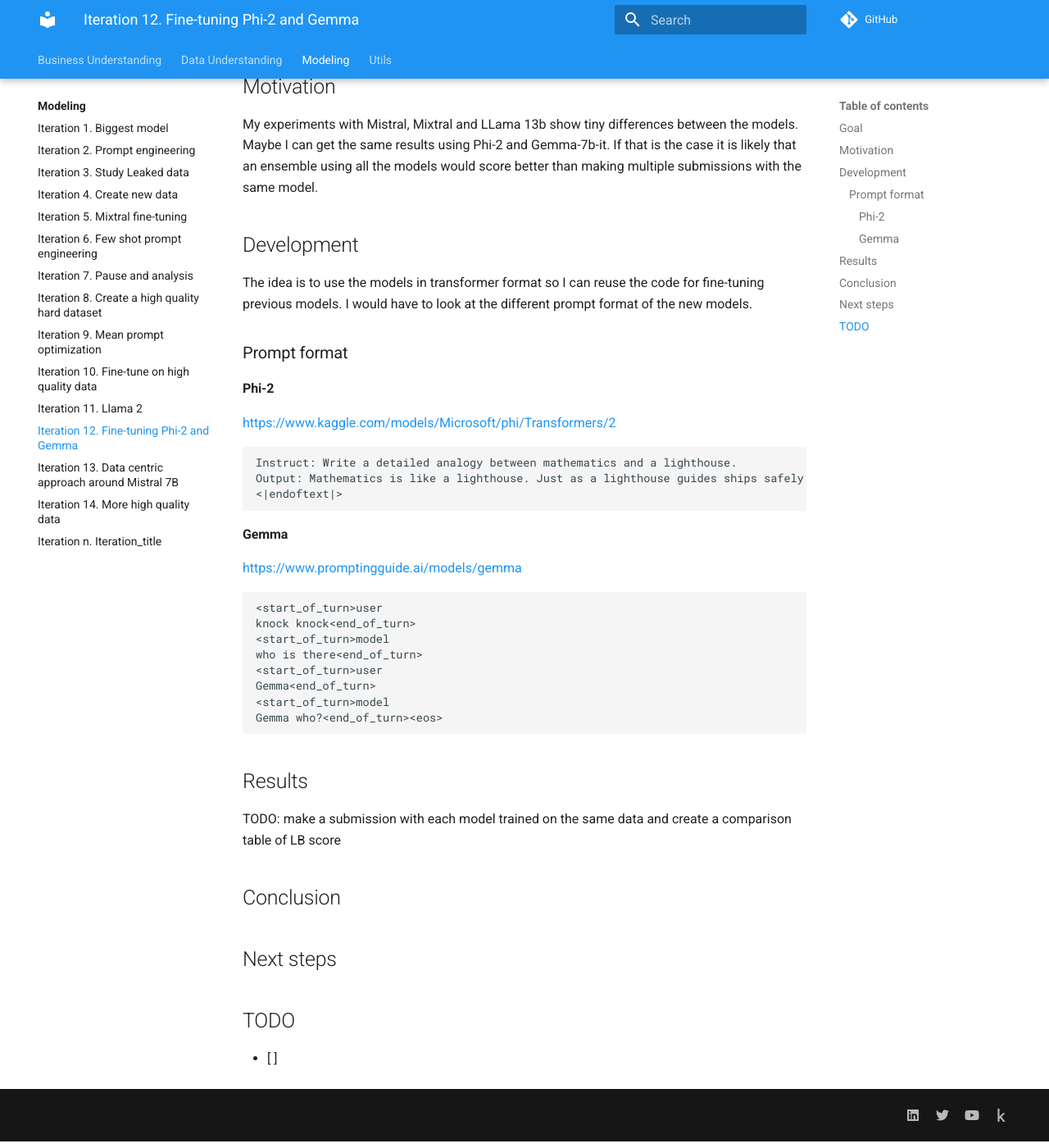
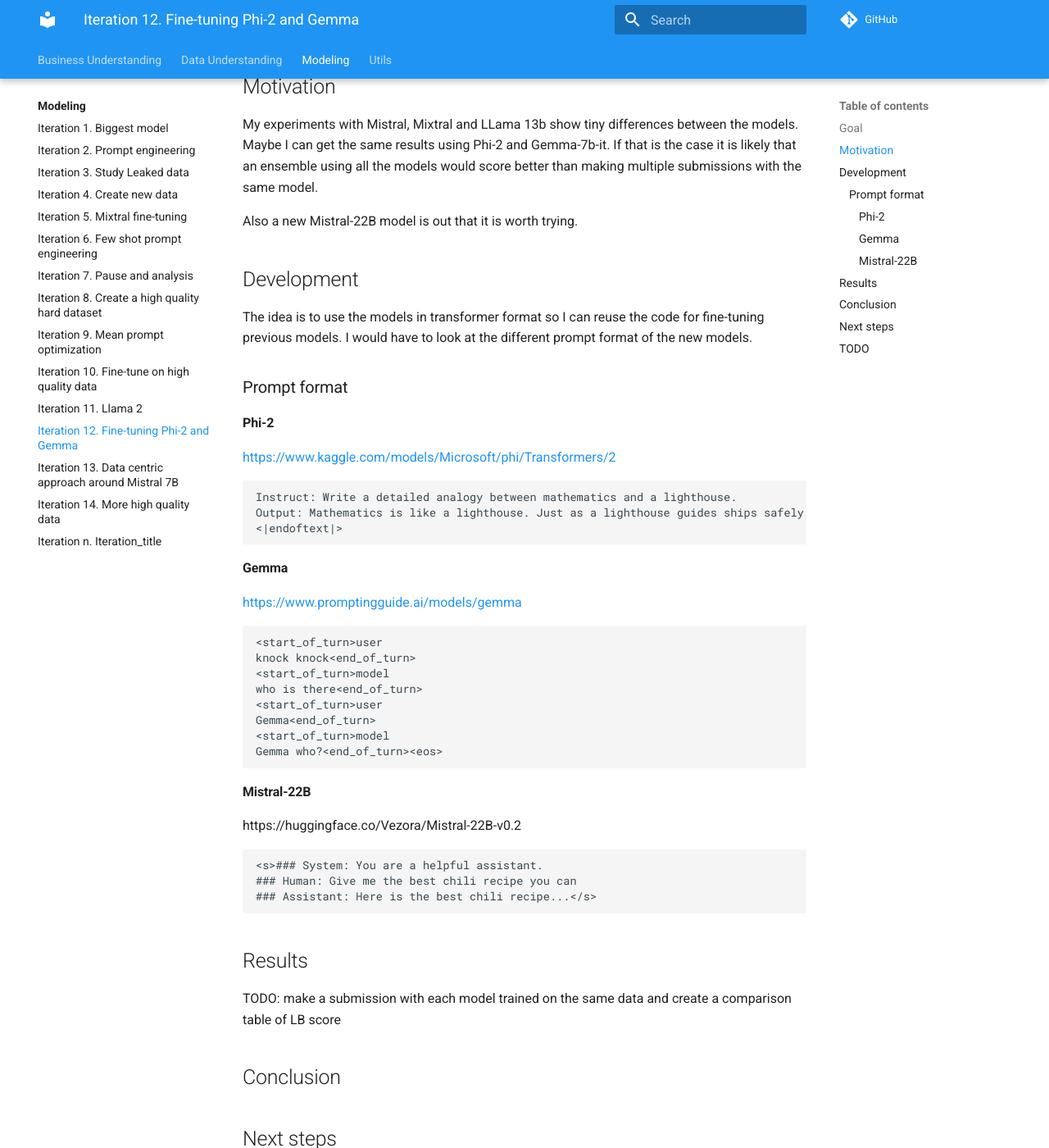
Before and after one commit to ironbar/prompt_recovery, an MkDocs documentation site: the page built from docs/modeling/Iteration_12_other_models.md, in a window 1280 px wide and 1400 px high, scrolled down 322 px. Shown: the whole window at 82% size. Built offline with MkDocs 1.6.1 and Material for MkDocs 9.7.7, drawn with Linux system fonts in a browser that asks for light colours; comment, search, counter and statistics services are not loaded.

Commit message:
added prompt format of mistral-22b

````diff
--- a/docs/modeling/Iteration_12_other_models.md
+++ b/docs/modeling/Iteration_12_other_models.md
@@ -16,6 +16,8 @@
 My experiments with Mistral, Mixtral and LLama 13b show tiny differences between the models. Maybe
 I can get the same results using Phi-2 and Gemma-7b-it. If that is the case it is likely that an
 ensemble using all the models would score better than making multiple submissions with the same model.
+
+Also a new Mistral-22B model is out that it is worth trying.
 
 ## Development
 
@@ -49,6 +51,16 @@
 Gemma who?<end_of_turn><eos>
 ```
 
+#### Mistral-22B
+
+https://huggingface.co/Vezora/Mistral-22B-v0.2
+
+```
+<s>### System: You are a helpful assistant.
+### Human: Give me the best chili recipe you can
+### Assistant: Here is the best chili recipe...</s>
+```
+
 ## Results
 
 TODO: make a submission with each model trained on the same data and create a comparison table of LB score
````
